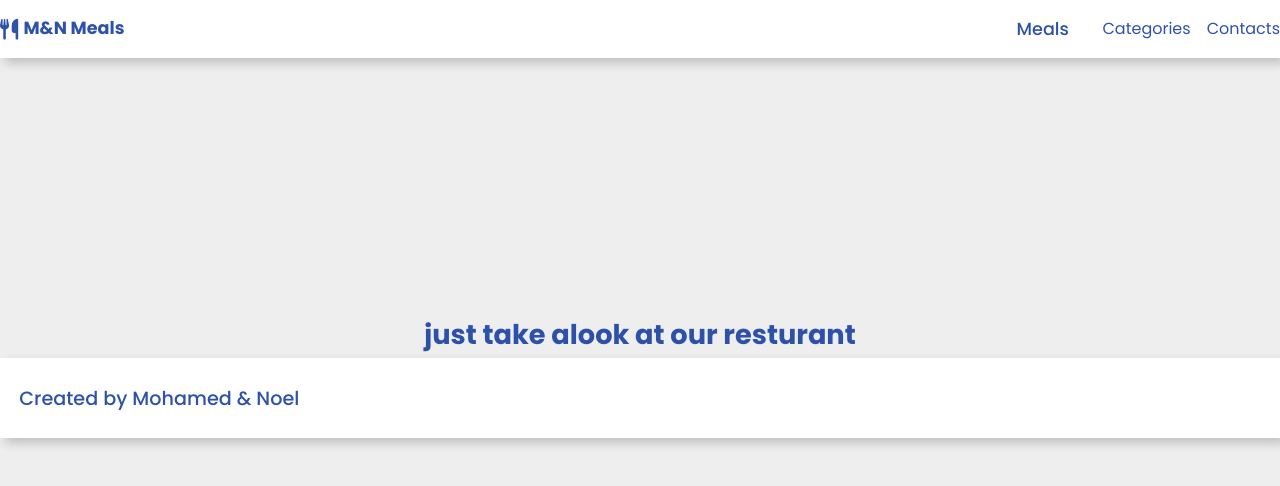
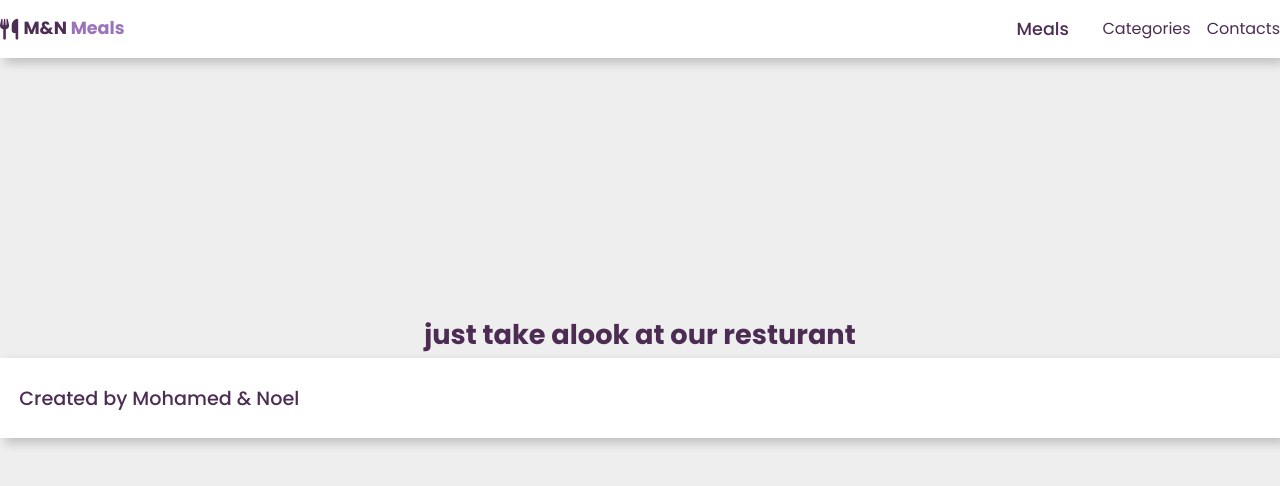
Before and after one commit to MohamedRoshdy2021/capstone-project, a website built with webpack: page src/index.html in a window 1280 px wide. Built offline with nearby package versions, Linux system fonts and the light colour scheme; no server answers.

Commit message:
update style

```diff
--- a/src/index.html
+++ b/src/index.html
@@ -12,7 +12,7 @@
         <header class="head">
             <div class="logo">
                 <i class="fa fa-cutlery"></i>
-                <h1>M&N Meals</h1></div>
+                <h1>M&N <span>Meals</span></h1></div>
             <nav>
                 <ul>
                     <li id="meals">Meals</li>
--- a/src/style.css
+++ b/src/style.css
@@ -1,8 +1,8 @@
 @import url("https://fonts.googleapis.com/css2?family=Lato:wght@100;300;400;700;900&family=Poppins:ital,wght@0,200;0,300;0,400;0,500;0,600;0,700;1,500&display=swap");
 
 :root {
-  --orange: #d57d1f;
-  --black: rgba(23, 62, 161, 0.9);
+  --orange: #4d088691;
+  --black: rgba(67, 33, 74, 0.945);
   --light-color: #666;
   --box-shadow: 5px 5px 10px rgba(0, 0, 0, 0.2);
   --font-family: "Poppins", sans-serif;
```
